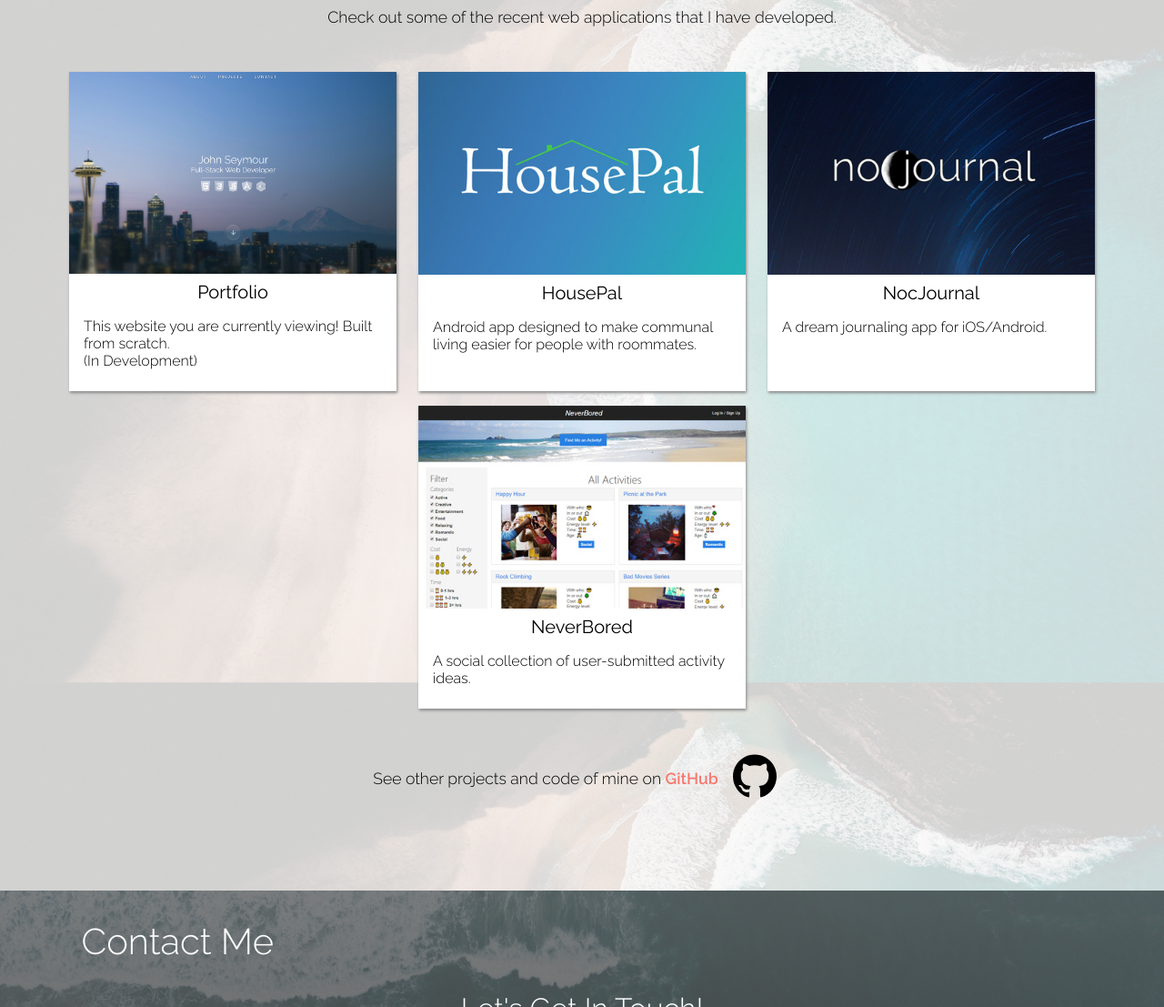
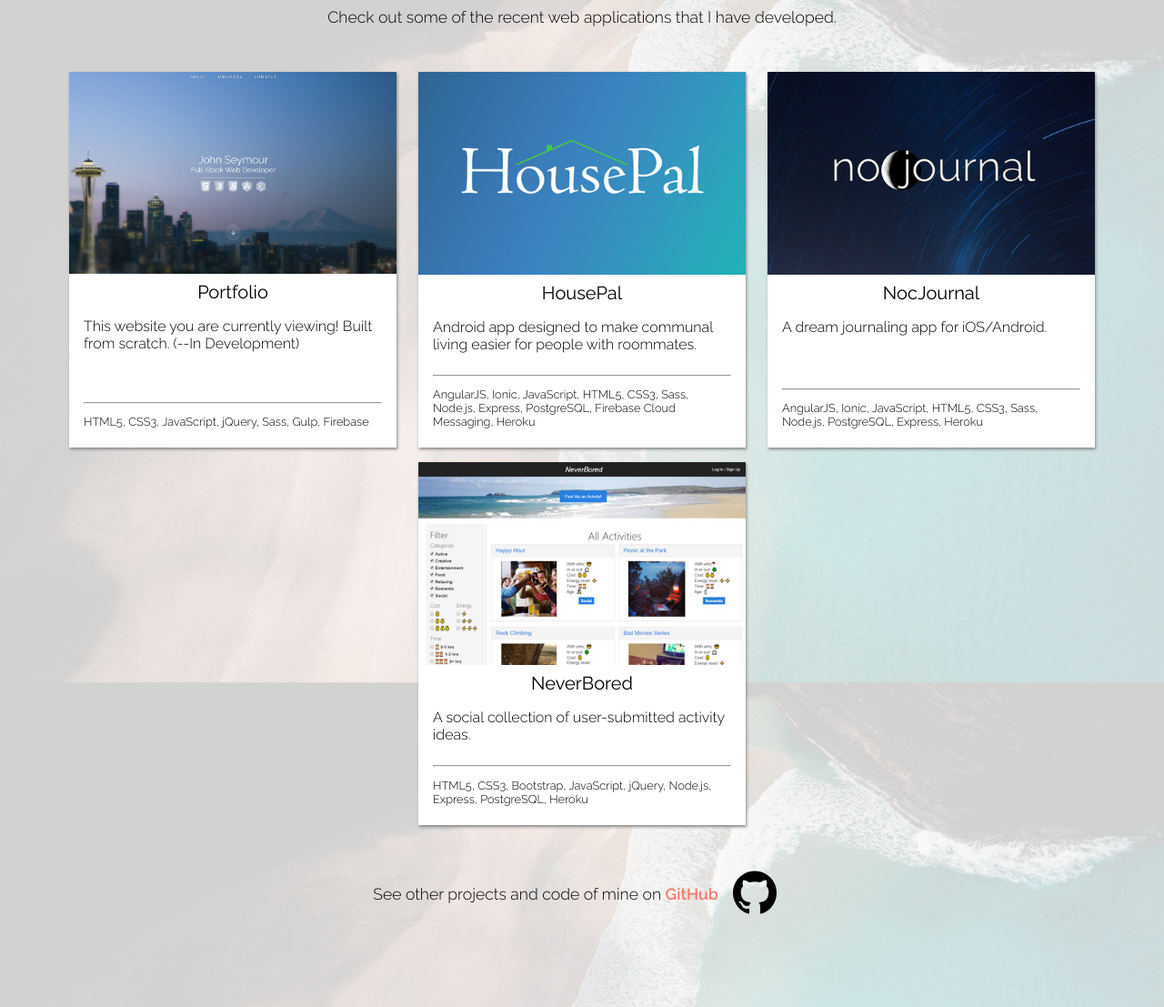
Before and after one commit to andromeda111/Portfolio, a plain HTML site: page public/index.html in a window 1280 px wide. Shown: the part 1543-2650 px from the top of the page at 91% size. Drawn offline with nearby package versions, Linux system fonts and the light colour scheme.

Commit message:
updated project cards with tech details

```diff
--- a/public/index.html
+++ b/public/index.html
@@ -137,8 +137,14 @@
           </figcaption>
         </figure>
         <div class="projects-card-details">
+          <div>
             <h5><a href="https://github.com/andromeda111/portfolio" target="_blank">Portfolio</a></h5>
-          <p>This website you are currently viewing! Built from scratch. <br> (In Development)</p>
+            <p>This website you are currently viewing! Built from scratch. (--In Development)</p>
+          </div>
+          <div>
+            <hr>
+            <p class="projects-card-details-tech">HTML5, CSS3, JavaScript, jQuery, Sass, Gulp, Firebase</p>
+          </div>
         </div>
       </div>
       <!-- HousePal -->
@@ -152,8 +158,14 @@
           </figcaption>
         </figure>
         <div class="projects-card-details">
+          <div class="">
             <h5><a href="https://github.com/andromeda111/housepal" target="_blank">HousePal</a></h5>
             <p>Android app designed to make communal living easier for people with roommates.</p>
+          </div>
+          <div>
+            <hr>
+            <p class="projects-card-details-tech">AngularJS, Ionic, JavaScript, HTML5, CSS3, Sass, Node.js, Express, PostgreSQL, Firebase Cloud Messaging, Heroku</p>
+          </div>
         </div>
       </div>
       <!-- NocJournal -->
@@ -167,8 +179,14 @@
           </figcaption>
         </figure>
         <div class="projects-card-details">
+          <div>
             <h5><a href="https://github.com/andromeda111/NocJournal" target="_blank">NocJournal</a></h5>
             <p>A dream journaling app for iOS/Android.</p>
+          </div>
+          <div>
+            <hr>
+            <p class="projects-card-details-tech">AngularJS, Ionic, JavaScript, HTML5, CSS3, Sass, Node.js, PostgreSQL, Express, Heroku</p>
+          </div>
         </div>
       </div>
       <!-- NeverBored -->
@@ -186,8 +204,14 @@
           </figcaption>
         </figure>
         <div class="projects-card-details">
+          <div>
             <h5><a href="https://github.com/missalyss/never_bored" target="_blank">NeverBored</a></h5>
             <p>A social collection of user-submitted activity ideas.</p>
+          </div>
+          <div>
+            <hr>
+            <p class="projects-card-details-tech">HTML5, CSS3, Bootstrap, JavaScript, jQuery, Node.js, Express, PostgreSQL, Heroku</p>
+          </div>
         </div>
       </div>
 
--- a/public/stylesheets/main.css
+++ b/public/stylesheets/main.css
@@ -482,6 +482,13 @@ figcaption img:hover {
   flex-grow: 1;
   padding: 0.5rem 1rem;
   overflow: hidden;
+  display: flex;
+  flex-direction: column;
+  justify-content: space-between;
+}
+
+.projects-card-details-tech {
+  font-size: 0.8rem;
 }
 
 .projects-footer {
```
Lines whose indentation alone changed are shown as unchanged.
